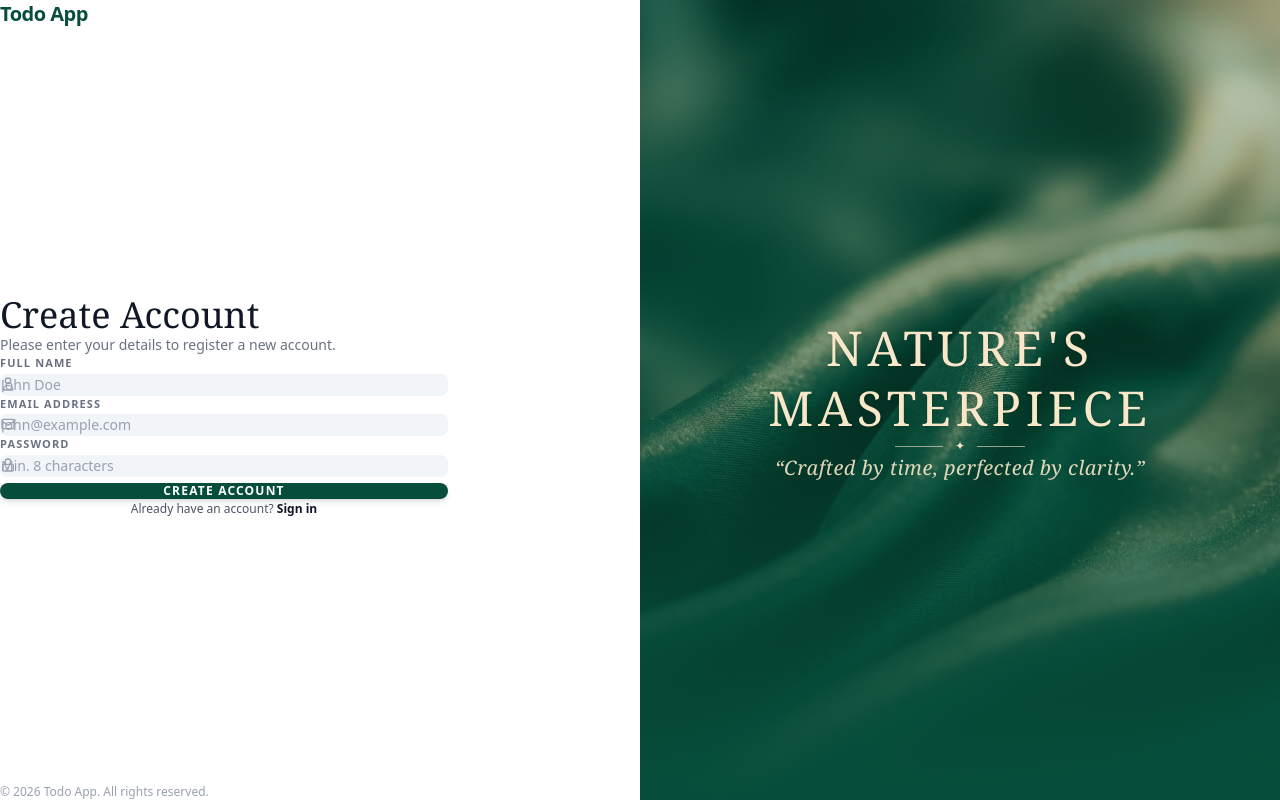
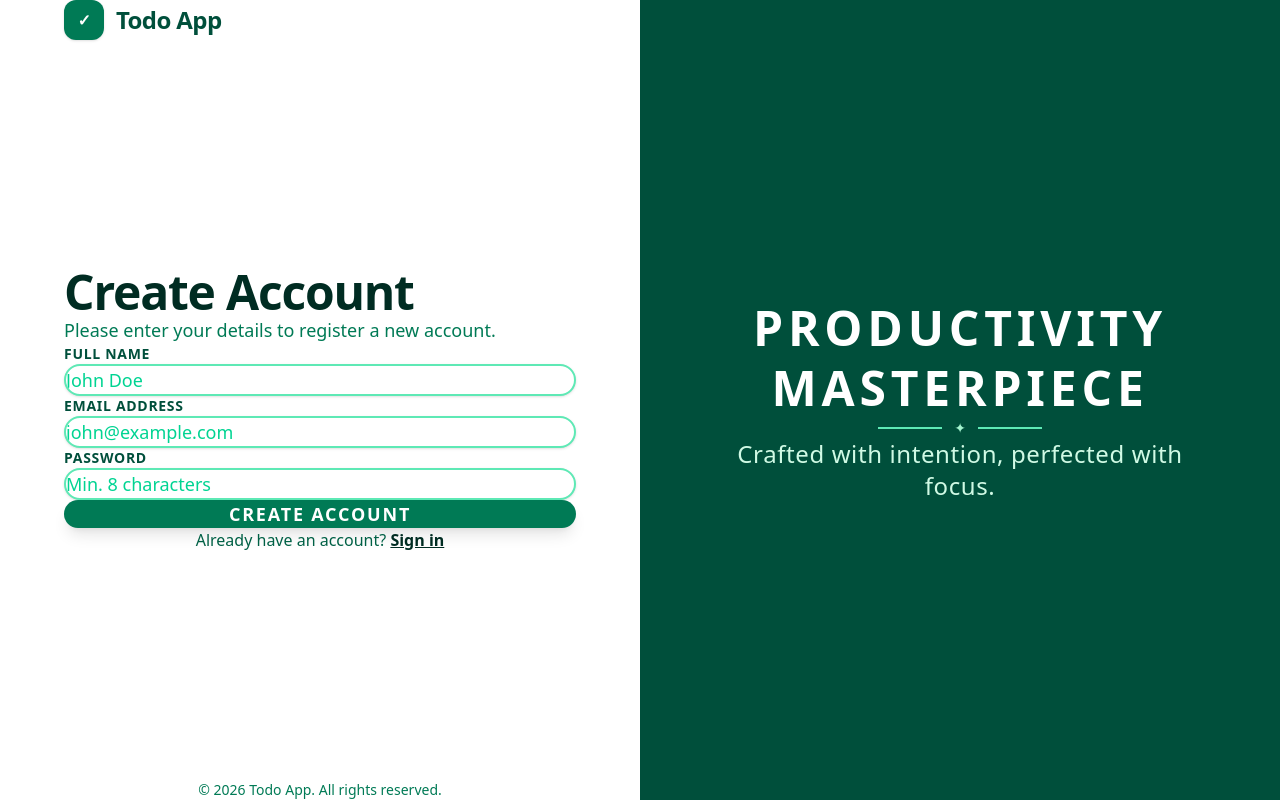
Before and after one commit to Chinthana1234/ToDo_Git_Lanka, a Next.js app in the folder frontend/: page /register in a window 1280 px wide. Built offline with nearby package versions, Linux system fonts and the light colour scheme.

Commit message:
feat: implement dashboard, login, registration pages and TodoForm component

```diff
--- a/frontend/src/app/login/page.js
+++ b/frontend/src/app/login/page.js
@@ -38,122 +38,100 @@ export default function Login() {
     };
 
     return (
-        <div className="min-h-screen w-full flex bg-white font-sans text-gray-800">
-            {/* Left Column - Form */}
-            <div className="w-full lg:w-1/2 flex flex-col justify-between p-6 sm:p-12 lg:p-16 xl:p-20">
-                {/* Brand Logo */}
-                <div>
-                    <Link href="/" className="inline-block text-xl font-bold tracking-tight text-[#064E3B]">
-                        Todo App
+        <div className="min-h-screen w-full flex bg-white font-sans text-emerald-950">
+            <div className="w-full lg:w-1/2 flex flex-col justify-between items-center p-8 sm:p-14 lg:p-20 min-h-screen bg-white">
+                <div className="w-full max-w-lg flex justify-start">
+                    <Link href="/" className="inline-flex items-center gap-3 text-2xl font-bold tracking-tight text-emerald-900">
+                        <span className="w-10 h-10 rounded-xl bg-emerald-700 text-white flex items-center justify-center font-extrabold text-base shadow-sm">
+                            ✓
+                        </span>
+                        <span>Todo App</span>
                     </Link>
                 </div>
 
-                {/* Form Container */}
-                <div className="my-auto max-w-md w-full mx-auto py-8">
-                    <h1 className="text-3xl sm:text-4xl font-serif text-gray-900 mb-2">
+                <div className="my-auto max-w-lg w-full py-8 space-y-8">
+                    <div>
+                        <h1 className="text-4xl sm:text-5xl font-extrabold text-emerald-950 mb-3 tracking-tight">
                             Welcome Back
                         </h1>
-                    <p className="text-sm text-gray-500 mb-8">
+                        <p className="text-base sm:text-lg text-emerald-700 font-medium">
                             Please enter your details to sign in to your account.
                         </p>
+                    </div>
 
                     {error && (
-                        <div className="bg-red-50 border border-red-200 text-red-700 px-4 py-3 rounded-lg mb-6 text-sm">
+                        <div className="bg-emerald-50 border-2 border-emerald-400 text-emerald-950 px-5 py-4 rounded-2xl text-base font-semibold">
                             {error}
                         </div>
                     )}
 
                     <form onSubmit={handleSubmit} className="space-y-6">
                         <div>
-                            <label className="block text-[11px] font-bold tracking-widest text-gray-500 uppercase mb-2">
+                            <label className="block text-xs sm:text-sm font-bold tracking-wider text-emerald-900 uppercase mb-2.5">
                                 Email Address
                             </label>
-                            <div className="relative">
-                                <div className="absolute inset-y-0 left-0 pl-3.5 flex items-center pointer-events-none text-gray-400">
-                                    <svg className="w-4 h-4" fill="none" stroke="currentColor" viewBox="0 0 24 24">
-                                        <path strokeLinecap="round" strokeLinejoin="round" strokeWidth="2" d="M3 8l7.89 5.26a2 2 0 002.22 0L21 8M5 19h14a2 2 0 002-2V7a2 2 0 00-2-2H5a2 2 0 00-2 2v10a2 2 0 002 2z" />
-                                    </svg>
-                                </div>
                             <input
                                 type="email"
                                 placeholder="admin@todoapp.com"
                                 value={email}
                                 onChange={(e) => setEmail(e.target.value)}
-                                    className="w-full pl-10 pr-4 py-3 bg-slate-100 border border-transparent rounded-lg text-sm text-gray-900 placeholder-gray-400 focus:bg-white focus:border-[#064E3B] transition-all outline-none"
+                                className="w-full px-5 py-4 bg-white border-2 border-emerald-300 rounded-2xl text-base sm:text-lg text-emerald-950 font-medium placeholder-emerald-400 focus:outline-none focus:border-emerald-600 focus:ring-4 focus:ring-emerald-500/10 transition-all shadow-sm"
                                 required
                             />
                         </div>
-                        </div>
 
                         <div>
-                            <div className="flex justify-between items-center mb-2">
-                                <label className="block text-[11px] font-bold tracking-widest text-gray-500 uppercase">
+                            <div className="flex justify-between items-center mb-2.5">
+                                <label className="block text-xs sm:text-sm font-bold tracking-wider text-emerald-900 uppercase">
                                     Password
                                 </label>
-                            </div>
-                            <div className="relative">
-                                <div className="absolute inset-y-0 left-0 pl-3.5 flex items-center pointer-events-none text-gray-400">
-                                    <svg className="w-4 h-4" fill="none" stroke="currentColor" viewBox="0 0 24 24">
-                                        <path strokeLinecap="round" strokeLinejoin="round" strokeWidth="2" d="M12 15v2m-6 4h12a2 2 0 002-2v-6a2 2 0 00-2-2H6a2 2 0 00-2 2v6a2 2 0 002 2zm10-10V7a4 4 0 00-8 0v4h8z" />
-                                    </svg>
                             </div>
                             <input
                                 type="password"
                                 placeholder="••••••••"
                                 value={password}
                                 onChange={(e) => setPassword(e.target.value)}
-                                    className="w-full pl-10 pr-4 py-3 bg-slate-100 border border-transparent rounded-lg text-sm text-gray-900 placeholder-gray-400 focus:bg-white focus:border-[#064E3B] transition-all outline-none"
+                                className="w-full px-5 py-4 bg-white border-2 border-emerald-300 rounded-2xl text-base sm:text-lg text-emerald-950 font-medium placeholder-emerald-400 focus:outline-none focus:border-emerald-600 focus:ring-4 focus:ring-emerald-500/10 transition-all shadow-sm"
                                 required
                             />
-                            </div>
                         </div>
 
                         <button
                             type="submit"
                             disabled={submitting}
-                            className="w-full bg-[#064E3B] hover:bg-black text-white py-3.5 rounded-lg text-xs font-bold tracking-widest uppercase transition-all duration-200 shadow-md active:scale-[0.99] disabled:opacity-60 cursor-pointer"
+                            className="w-full bg-emerald-700 hover:bg-emerald-800 text-white py-4 px-6 rounded-2xl text-base sm:text-lg font-bold tracking-widest uppercase transition-all duration-200 shadow-lg hover:shadow-xl active:scale-[0.99] disabled:opacity-60 cursor-pointer"
                         >
                             {submitting ? 'SIGNING IN...' : 'SIGN IN'}
                         </button>
                     </form>
 
-                    <div className="mt-8 text-center text-xs text-gray-600">
+                    <div className="pt-4 text-center text-sm sm:text-base text-emerald-800 font-medium">
                         New to Todo App?{' '}
-                        <Link href="/register" className="font-bold text-gray-900 hover:text-[#064E3B] transition-colors">
+                        <Link href="/register" className="font-extrabold text-emerald-950 underline hover:text-emerald-700 transition-colors">
                             Create an account
                         </Link>
                     </div>
                 </div>
 
-                {/* Footer copyright note */}
-                <div className="text-xs text-gray-400 text-center sm:text-left">
+                <div className="w-full max-w-lg text-sm text-emerald-700 text-center font-medium">
                     &copy; {new Date().getFullYear()} Todo App. All rights reserved.
                 </div>
             </div>
 
-            {/* Right Column - Luxury Visual Banner */}
-            <div className="hidden lg:flex lg:w-1/2 relative bg-[#064E3B] overflow-hidden items-center justify-center p-12">
-                {/* Background Image with Overlay */}
-                <div
-                    className="absolute inset-0 bg-cover bg-center opacity-80"
-                    style={{ backgroundImage: "url('/todo_auth_bg.png')" }}
-                />
-                <div className="absolute inset-0 bg-gradient-to-t from-[#064E3B] via-[#064E3B]/50 to-transparent" />
-
-                {/* Content Overlay */}
+            <div className="hidden lg:flex lg:w-1/2 relative bg-emerald-900 items-center justify-center p-12">
                 <div className="relative z-10 text-center max-w-lg px-6 py-12">
-                    <h2 className="text-3xl sm:text-4xl lg:text-5xl font-serif tracking-widest text-[#F8E7C9] uppercase leading-tight mb-4 drop-shadow">
+                    <h2 className="text-3xl sm:text-4xl lg:text-5xl font-extrabold tracking-widest text-white uppercase leading-tight mb-4">
                         PRODUCTIVITY MASTERPIECE
                     </h2>
 
                     <div className="flex items-center justify-center gap-3 my-6">
-                        <span className="w-12 h-[1px] bg-[#F8E7C9]/60"></span>
-                        <span className="text-[#F8E7C9] text-xs">✦</span>
-                        <span className="w-12 h-[1px] bg-[#F8E7C9]/60"></span>
+                        <span className="w-16 h-[2px] bg-emerald-300"></span>
+                        <span className="text-emerald-200 text-sm">✦</span>
+                        <span className="w-16 h-[2px] bg-emerald-300"></span>
                     </div>
 
-                    <p className="text-lg sm:text-xl font-serif italic text-[#F8E7C9]/90 tracking-wide">
-                        &ldquo;Organized with intent, accomplished with focus.&rdquo;
+                    <p className="text-lg sm:text-2xl font-medium text-emerald-100 tracking-wide">
+                        Organized with intent, accomplished with focus.
                     </p>
                 </div>
             </div>
--- a/frontend/src/app/register/page.js
+++ b/frontend/src/app/register/page.js
@@ -42,141 +42,112 @@ export default function Register() {
     };
 
     return (
-        <div className="min-h-screen w-full flex bg-white font-sans text-gray-800">
-            {/* Left Column - Form */}
-            <div className="w-full lg:w-1/2 flex flex-col justify-between p-6 sm:p-12 lg:p-16 xl:p-20">
-                {/* Brand Logo */}
-                <div>
-                    <Link href="/" className="inline-block text-xl font-bold tracking-tight text-[#064E3B]">
-                        Todo App
+        <div className="min-h-screen w-full flex bg-white font-sans text-emerald-950">
+            <div className="w-full lg:w-1/2 flex flex-col justify-between items-center p-8 sm:p-14 lg:p-20 min-h-screen bg-white">
+                <div className="w-full max-w-lg flex justify-start">
+                    <Link href="/" className="inline-flex items-center gap-3 text-2xl font-bold tracking-tight text-emerald-900">
+                        <span className="w-10 h-10 rounded-xl bg-emerald-700 text-white flex items-center justify-center font-extrabold text-base shadow-sm">
+                            ✓
+                        </span>
+                        <span>Todo App</span>
                     </Link>
                 </div>
 
-                {/* Form Container */}
-                <div className="my-auto max-w-md w-full mx-auto py-8">
-                    <h1 className="text-3xl sm:text-4xl font-serif text-gray-900 mb-2">
+                <div className="my-auto max-w-lg w-full py-8 space-y-8">
+                    <div>
+                        <h1 className="text-4xl sm:text-5xl font-extrabold text-emerald-950 mb-3 tracking-tight">
                             Create Account
                         </h1>
-                    <p className="text-sm text-gray-500 mb-8">
+                        <p className="text-base sm:text-lg text-emerald-700 font-medium">
                             Please enter your details to register a new account.
                         </p>
+                    </div>
 
                     {error && (
-                        <div className="bg-red-50 border border-red-200 text-red-700 px-4 py-3 rounded-lg mb-6 text-sm">
+                        <div className="bg-emerald-50 border-2 border-emerald-400 text-emerald-950 px-5 py-4 rounded-2xl text-base font-semibold">
                             {error}
                         </div>
                     )}
 
-                    <form onSubmit={handleSubmit} className="space-y-5">
+                    <form onSubmit={handleSubmit} className="space-y-6">
                         <div>
-                            <label className="block text-[11px] font-bold tracking-widest text-gray-500 uppercase mb-2">
+                            <label className="block text-xs sm:text-sm font-bold tracking-wider text-emerald-900 uppercase mb-2.5">
                                 Full Name
                             </label>
-                            <div className="relative">
-                                <div className="absolute inset-y-0 left-0 pl-3.5 flex items-center pointer-events-none text-gray-400">
-                                    <svg className="w-4 h-4" fill="none" stroke="currentColor" viewBox="0 0 24 24">
-                                        <path strokeLinecap="round" strokeLinejoin="round" strokeWidth="2" d="M16 7a4 4 0 11-8 0 4 4 0 018 0zM12 14a7 7 0 00-7 7h14a7 7 0 00-7-7z" />
-                                    </svg>
-                                </div>
                             <input
                                 type="text"
                                 placeholder="John Doe"
                                 value={name}
                                 onChange={(e) => setName(e.target.value)}
-                                    className="w-full pl-10 pr-4 py-3 bg-slate-100 border border-transparent rounded-lg text-sm text-gray-900 placeholder-gray-400 focus:bg-white focus:border-[#064E3B] transition-all outline-none"
+                                className="w-full px-5 py-4 bg-white border-2 border-emerald-300 rounded-2xl text-base sm:text-lg text-emerald-950 font-medium placeholder-emerald-400 focus:outline-none focus:border-emerald-600 focus:ring-4 focus:ring-emerald-500/10 transition-all shadow-sm"
                                 required
                             />
                         </div>
-                        </div>
 
                         <div>
-                            <label className="block text-[11px] font-bold tracking-widest text-gray-500 uppercase mb-2">
+                            <label className="block text-xs sm:text-sm font-bold tracking-wider text-emerald-900 uppercase mb-2.5">
                                 Email Address
                             </label>
-                            <div className="relative">
-                                <div className="absolute inset-y-0 left-0 pl-3.5 flex items-center pointer-events-none text-gray-400">
-                                    <svg className="w-4 h-4" fill="none" stroke="currentColor" viewBox="0 0 24 24">
-                                        <path strokeLinecap="round" strokeLinejoin="round" strokeWidth="2" d="M3 8l7.89 5.26a2 2 0 002.22 0L21 8M5 19h14a2 2 0 002-2V7a2 2 0 00-2-2H5a2 2 0 00-2 2v10a2 2 0 002 2z" />
-                                    </svg>
-                                </div>
                             <input
                                 type="email"
                                 placeholder="john@example.com"
                                 value={email}
                                 onChange={(e) => setEmail(e.target.value)}
-                                    className="w-full pl-10 pr-4 py-3 bg-slate-100 border border-transparent rounded-lg text-sm text-gray-900 placeholder-gray-400 focus:bg-white focus:border-[#064E3B] transition-all outline-none"
+                                className="w-full px-5 py-4 bg-white border-2 border-emerald-300 rounded-2xl text-base sm:text-lg text-emerald-950 font-medium placeholder-emerald-400 focus:outline-none focus:border-emerald-600 focus:ring-4 focus:ring-emerald-500/10 transition-all shadow-sm"
                                 required
                             />
                         </div>
-                        </div>
 
                         <div>
-                            <label className="block text-[11px] font-bold tracking-widest text-gray-500 uppercase mb-2">
+                            <label className="block text-xs sm:text-sm font-bold tracking-wider text-emerald-900 uppercase mb-2.5">
                                 Password
                             </label>
-                            <div className="relative">
-                                <div className="absolute inset-y-0 left-0 pl-3.5 flex items-center pointer-events-none text-gray-400">
-                                    <svg className="w-4 h-4" fill="none" stroke="currentColor" viewBox="0 0 24 24">
-                                        <path strokeLinecap="round" strokeLinejoin="round" strokeWidth="2" d="M12 15v2m-6 4h12a2 2 0 002-2v-6a2 2 0 00-2-2H6a2 2 0 00-2 2v6a2 2 0 002 2zm10-10V7a4 4 0 00-8 0v4h8z" />
-                                    </svg>
-                                </div>
                             <input
                                 type="password"
                                 placeholder="Min. 8 characters"
                                 value={password}
                                 onChange={(e) => setPassword(e.target.value)}
-                                    className="w-full pl-10 pr-4 py-3 bg-slate-100 border border-transparent rounded-lg text-sm text-gray-900 placeholder-gray-400 focus:bg-white focus:border-[#064E3B] transition-all outline-none"
+                                className="w-full px-5 py-4 bg-white border-2 border-emerald-300 rounded-2xl text-base sm:text-lg text-emerald-950 font-medium placeholder-emerald-400 focus:outline-none focus:border-emerald-600 focus:ring-4 focus:ring-emerald-500/10 transition-all shadow-sm"
                                 required
                             />
-                            </div>
                         </div>
 
                         <button
                             type="submit"
                             disabled={submitting}
-                            className="w-full bg-[#064E3B] hover:bg-black text-white py-3.5 rounded-lg text-xs font-bold tracking-widest uppercase transition-all duration-200 shadow-md active:scale-[0.99] disabled:opacity-60 cursor-pointer mt-2"
+                            className="w-full bg-emerald-700 hover:bg-emerald-800 text-white py-4 px-6 rounded-2xl text-base sm:text-lg font-bold tracking-widest uppercase transition-all duration-200 shadow-lg hover:shadow-xl active:scale-[0.99] disabled:opacity-60 cursor-pointer"
                         >
                             {submitting ? 'CREATING ACCOUNT...' : 'CREATE ACCOUNT'}
                         </button>
                     </form>
 
-                    <div className="mt-8 text-center text-xs text-gray-600">
+                    <div className="pt-4 text-center text-sm sm:text-base text-emerald-800 font-medium">
                         Already have an account?{' '}
-                        <Link href="/login" className="font-bold text-gray-900 hover:text-[#064E3B] transition-colors">
+                        <Link href="/login" className="font-extrabold text-emerald-950 underline hover:text-emerald-700 transition-colors">
                             Sign in
                         </Link>
                     </div>
                 </div>
 
-                {/* Footer copyright note */}
-                <div className="text-xs text-gray-400 text-center sm:text-left">
+                <div className="w-full max-w-lg text-sm text-emerald-700 text-center font-medium">
                     &copy; {new Date().getFullYear()} Todo App. All rights reserved.
                 </div>
             </div>
 
-            {/* Right Column - Luxury Visual Banner */}
-            <div className="hidden lg:flex lg:w-1/2 relative bg-[#064E3B] overflow-hidden items-center justify-center p-12">
-                {/* Background Image with Overlay */}
-                <div
-                    className="absolute inset-0 bg-cover bg-center opacity-80"
-                    style={{ backgroundImage: "url('/todo_auth_bg.png')" }}
-                />
-                <div className="absolute inset-0 bg-gradient-to-t from-[#064E3B] via-[#064E3B]/50 to-transparent" />
-
-                {/* Content Overlay */}
+            <div className="hidden lg:flex lg:w-1/2 relative bg-emerald-900 items-center justify-center p-12">
                 <div className="relative z-10 text-center max-w-lg px-6 py-12">
-                    <h2 className="text-3xl sm:text-4xl lg:text-5xl font-serif tracking-widest text-[#F8E7C9] uppercase leading-tight mb-4 drop-shadow">
-                        NATURE&apos;S MASTERPIECE
+                    <h2 className="text-3xl sm:text-4xl lg:text-5xl font-extrabold tracking-widest text-white uppercase leading-tight mb-4">
+                        PRODUCTIVITY MASTERPIECE
                     </h2>
 
                     <div className="flex items-center justify-center gap-3 my-6">
-                        <span className="w-12 h-[1px] bg-[#F8E7C9]/60"></span>
-                        <span className="text-[#F8E7C9] text-xs">✦</span>
-                        <span className="w-12 h-[1px] bg-[#F8E7C9]/60"></span>
+                        <span className="w-16 h-[2px] bg-emerald-300"></span>
+                        <span className="text-emerald-200 text-sm">✦</span>
+                        <span className="w-16 h-[2px] bg-emerald-300"></span>
                     </div>
 
-                    <p className="text-lg sm:text-xl font-serif italic text-[#F8E7C9]/90 tracking-wide">
-                        &ldquo;Crafted by time, perfected by clarity.&rdquo;
+                    <p className="text-lg sm:text-2xl font-medium text-emerald-100 tracking-wide">
+                        Crafted with intention, perfected with focus.
                     </p>
                 </div>
             </div>
```
Also changed, not shown: frontend/src/app/dashboard/page.js (+19 -18 lines), frontend/src/components/TodoForm.js (+14 -14 lines). Lines whose indentation alone changed are shown as unchanged.
